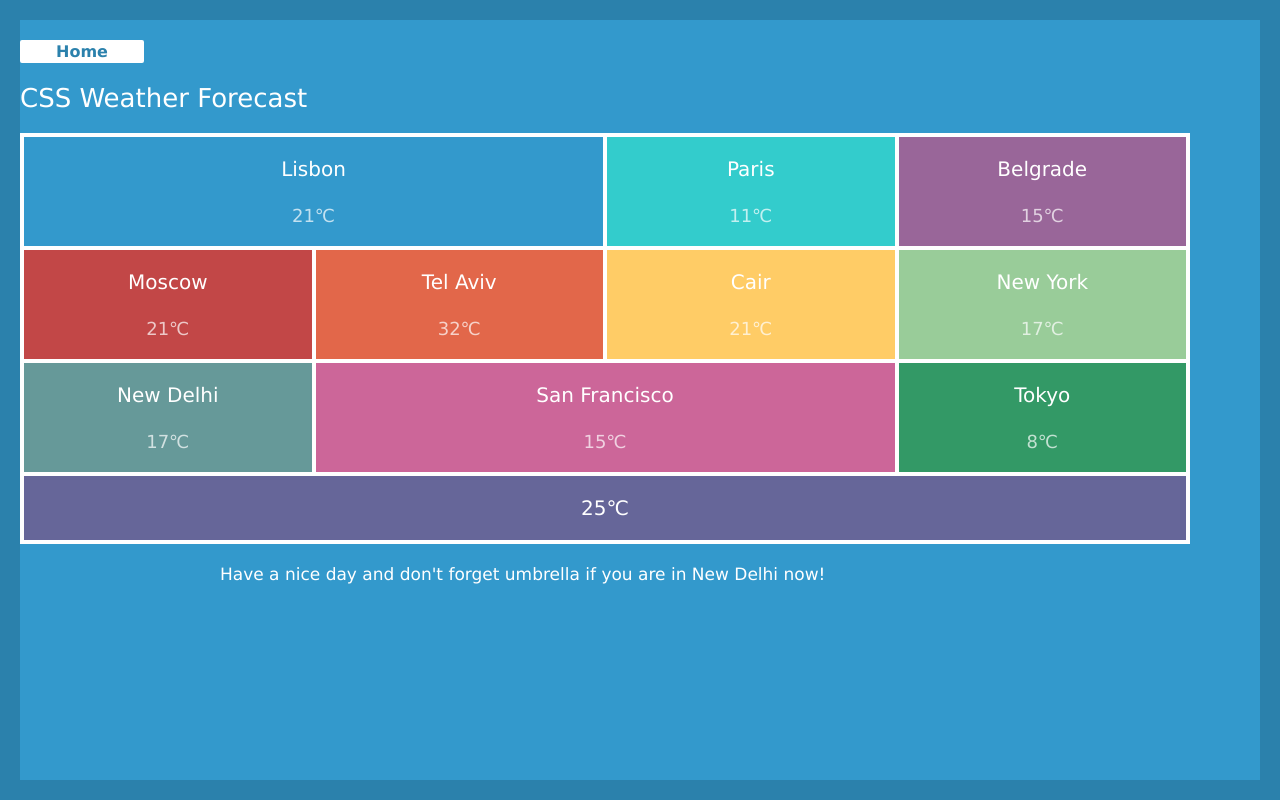
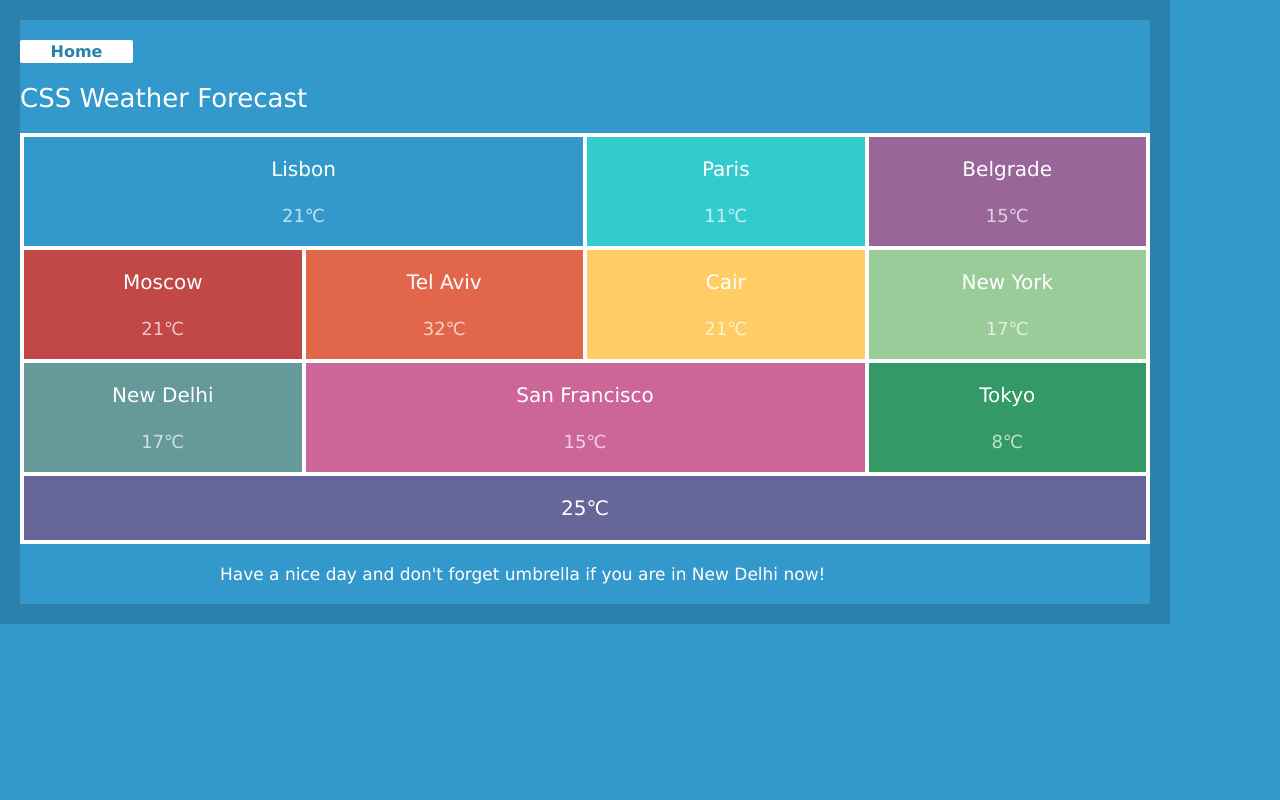
Before and after one commit to NastyaGavrilova/HW7_beetroot, a plain HTML site: page index.html in a window 1280 px wide. Drawn offline with Linux system fonts and the light colour scheme; some icons are missing.

Commit message:
change css

```diff
--- a/style.css
+++ b/style.css
@@ -6,32 +6,34 @@
 }
 html {
   height: 100%;
+  margin: 0 auto;
 }
 
 /* стилизация для рамки, цвет шрифта, и стиль шривта */
 body {
   background-color: #3399cc;
   border: 20px solid #2b81ac;
-  min-height: 100%;
+  /* min-height: 100%; */
+  margin: 0;
+  max-width: 1170px;
   color: #fff;
   font-family: "Lucida Sans Unicode", "Lucida Grande", sans-serif;
 }
 
 /* ширина обертки*/
 .wrapper {
-  max-width: 1170px;
   margin: 0 auto;
   /* max-width: 700px; */
 }
 
 /* размещение шапки */
 .weather-header {
-  max-width: 1170px;
+  /* max-width: 1170px; */
   padding: 20px 0 20px;
 }
 /* размешение и стилизация навигации */
 .navigation {
-  max-width: 1170px;
+  /* max-width: 1170px; */
   margin-top: 20px;
   border: 2px solid #fff;
   background-color: #fff;
@@ -53,13 +55,13 @@ h1 {
   font-size: 26px;
   text-transform: capitalize;
 }
-main {
+/* main {
   max-width: 1170px;
-}
+} */
 
 /* обнуление стиля списка*/
 .city-list {
-  max-width: 1170px;
+  /* max-width: 1170px; */
   list-style-type: none;
   font-size: 0;
   border: 2px solid #fff;
```
